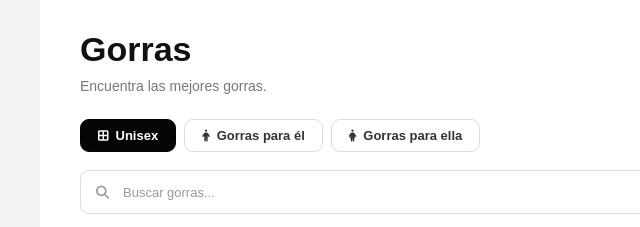
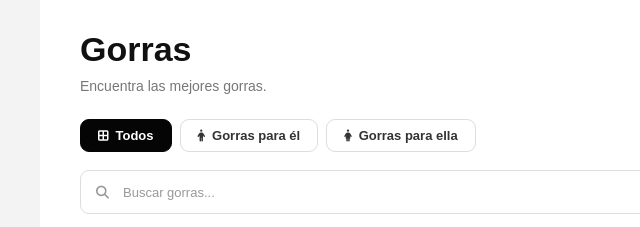
Before and after one commit to luxuryappdl/DLuxury, a plain HTML site: page gorras.html in a window 1280 px wide. Shown: the top 227 px of the page, 0-640 px from the left. Drawn offline with nearby package versions, Linux system fonts and the light colour scheme; no server answers.

Commit message:
Update gorras.html

```diff
--- a/gorras.html
+++ b/gorras.html
@@ -77,7 +77,7 @@
                     <i class="fa-solid fa-border-all"></i>
 
                     <span>
-                        Unisex
+                        Todos
                     </span>
 
                 </button>
```
